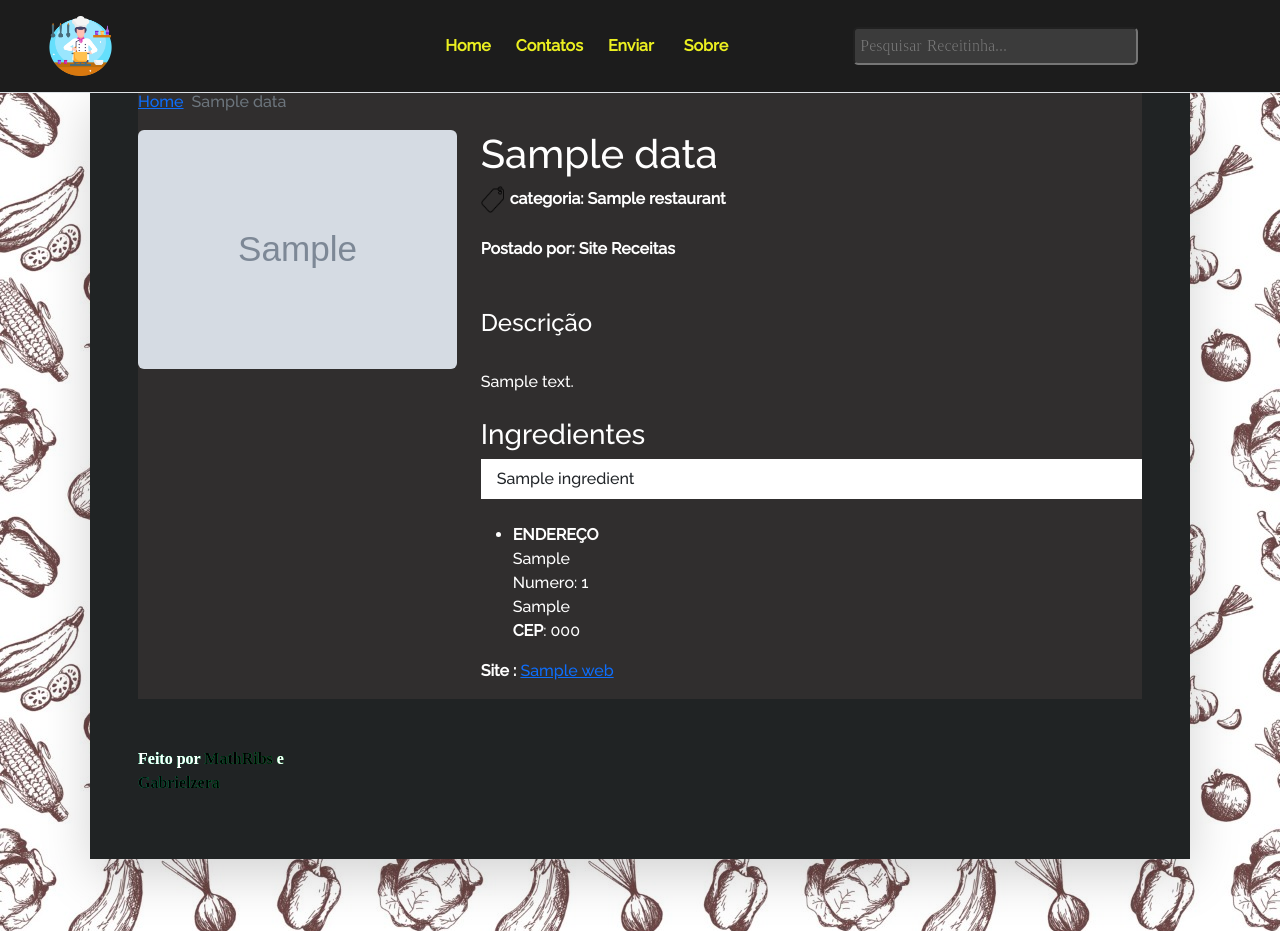
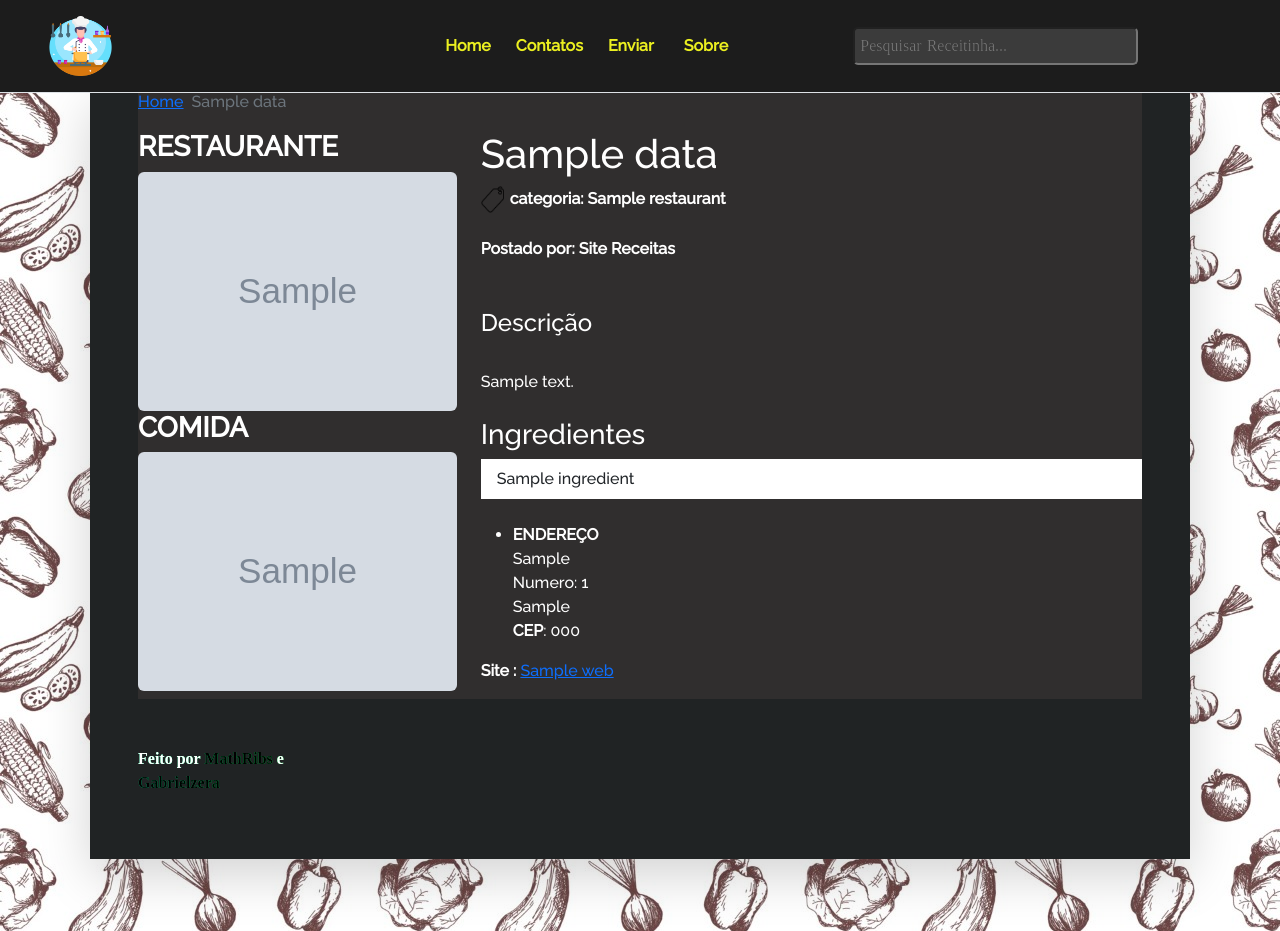
Before and after one commit to MathRibs/SiteReceitasOnline, a Node server app: template views/recomendations.ejs in a window 1280 px wide. Shown: the top 931 px of the page. Run offline with Node 20, Linux system fonts and the light colour scheme; the template is opened without the code that fills it: most values are stand-ins (such as "Sample title", 1, 10 or a date in 2020); grey boxes marked "Sample" are stand-in pictures; some libraries are stand-ins or nearby versions.

Commit message:
First commit

```diff
--- a/servidor/rotas/receberRotas.js
+++ b/servidor/rotas/receberRotas.js
@@ -43,7 +43,5 @@ rotas.get("/calories", receberControles.rendercalorias);
 
 rotas.post("/calories", receberControles.postApidata);
 
-
-
 module.exports = rotas ;
 //ultimasReceita
--- a/views/recomendations.ejs
+++ b/views/recomendations.ejs
@@ -12,7 +12,11 @@
 
     <div class="row">
         <div class="col-12 col-md-4">
+            <h3><b>RESTAURANTE</b></h3>
             <img src='<%- Data.image %> 'style="top: 100px;"  class="img-fluid sticky-top rounded"  alt="<%- Data.nome %>" loading="lazy">
+
+            <h3><b>COMIDA</b></h3>
+            <img src='<%- Data.foodimg %> 'style="top: 100px;"  class="img-fluid sticky-top rounded"  alt="<%- Data.nome %>" loading="lazy">
         </div>
 
         <div class="col-12 col-md-8">
```
Also changed, not shown: views/index.ejs (+12 -7 lines).
